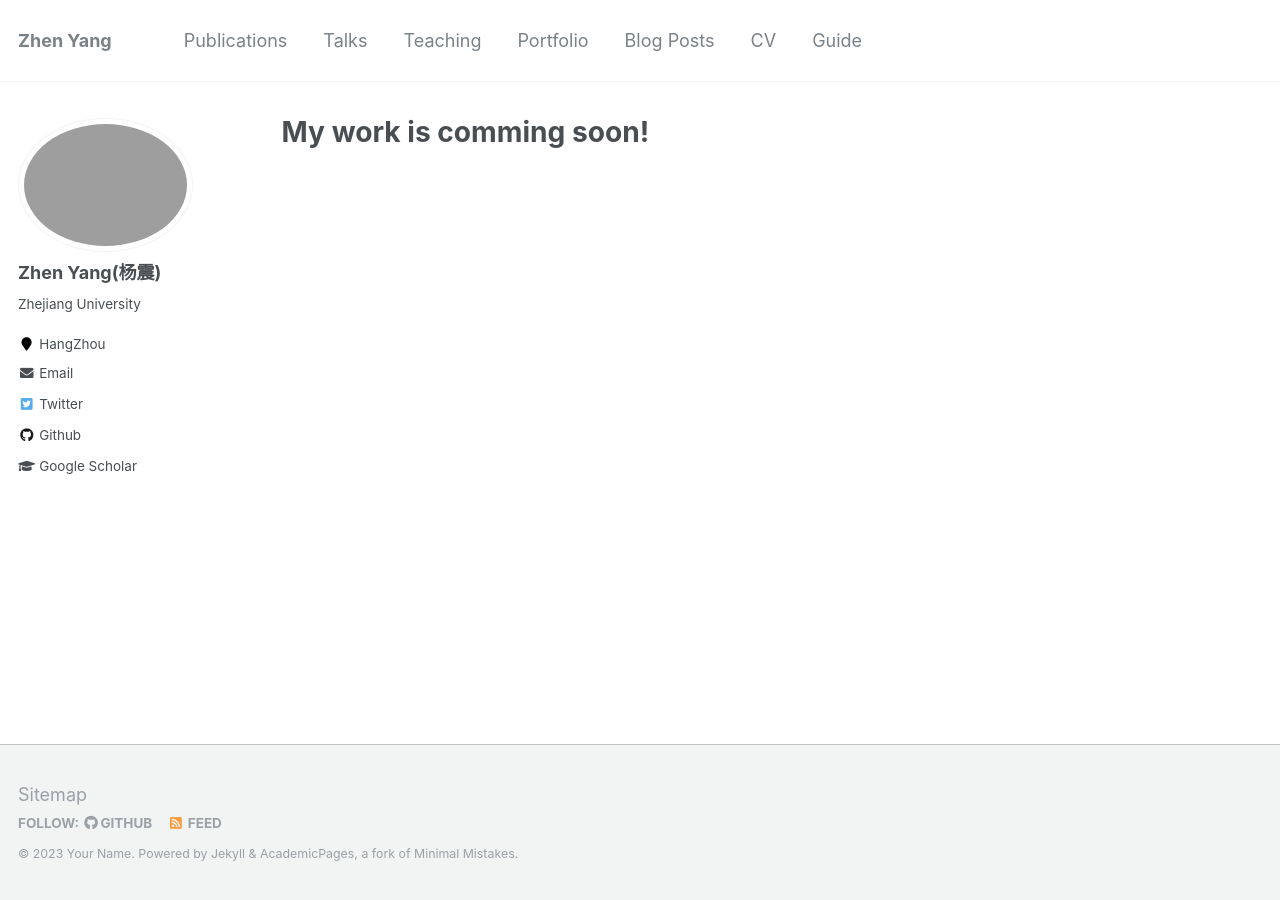
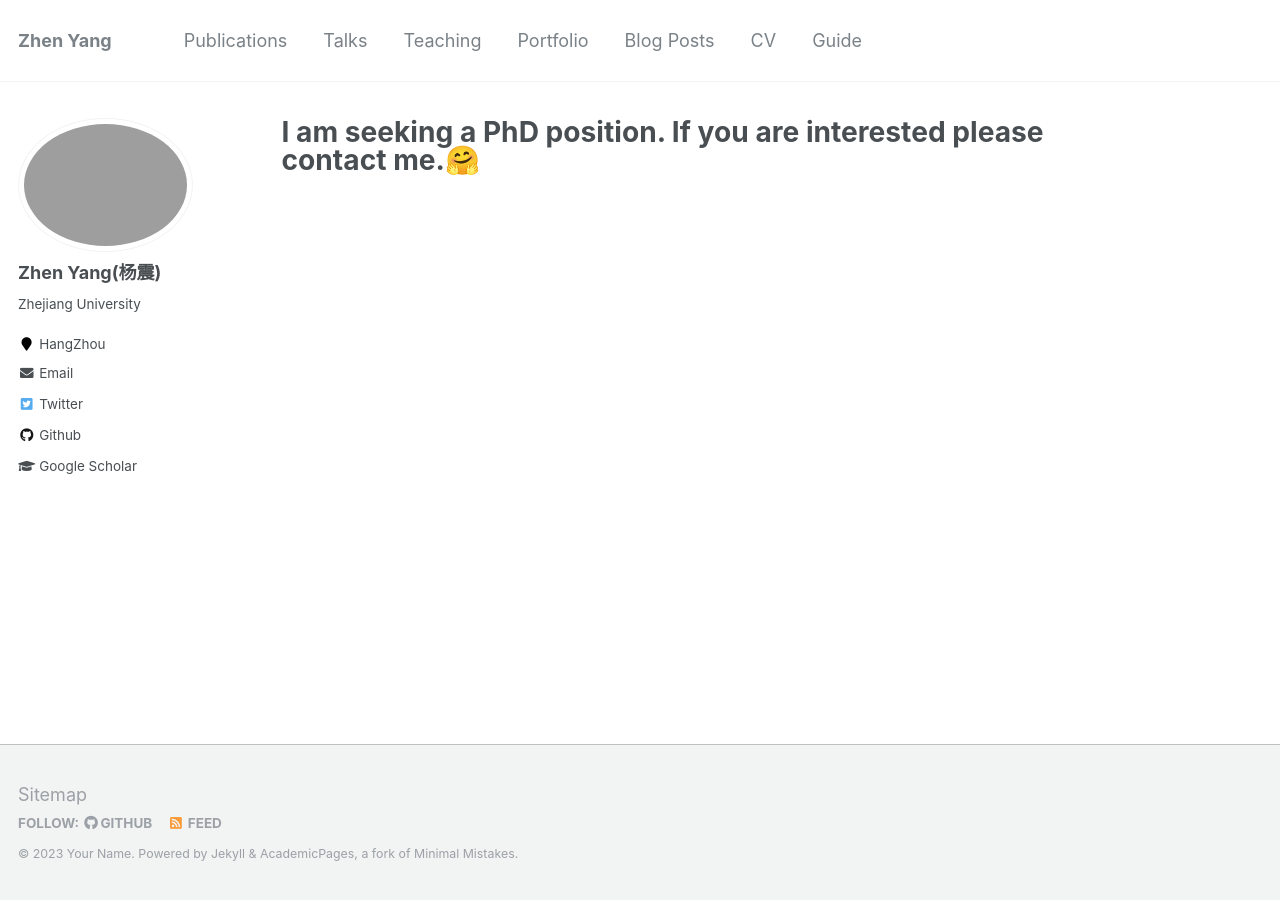
Before and after one commit to ZhenYangCS/zhenyangcs.github.io, a Jekyll site: the page built from _pages/about.md, in a window 1280 px wide. Built offline with Jekyll 4.4.1, drawn with Linux system fonts in a browser that asks for light colours.

Commit message:
同步信息

```diff
--- a/_config.yml
+++ b/_config.yml
@@ -174,6 +174,7 @@ kramdown:
 
 
 # Collections
+
 # collections:
 #   teaching:
 #     output: true
--- a/_pages/about.md
+++ b/_pages/about.md
@@ -1,6 +1,6 @@
 ---
 permalink: /
-title: "My work is comming soon!"
+title: "I am seeking a PhD position. If you are interested please contact me.🤗"
 excerpt: "About me"
 author_profile: true
 redirect_from:
```
